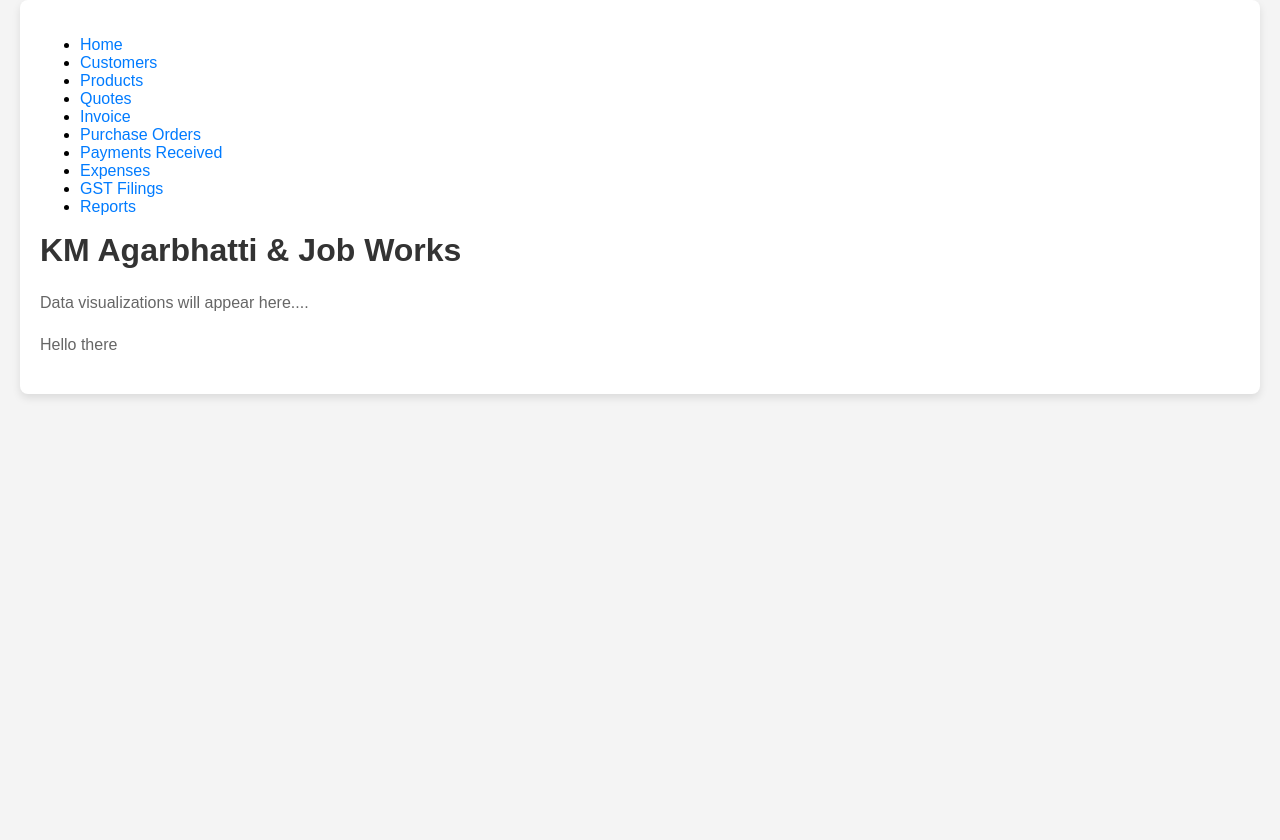
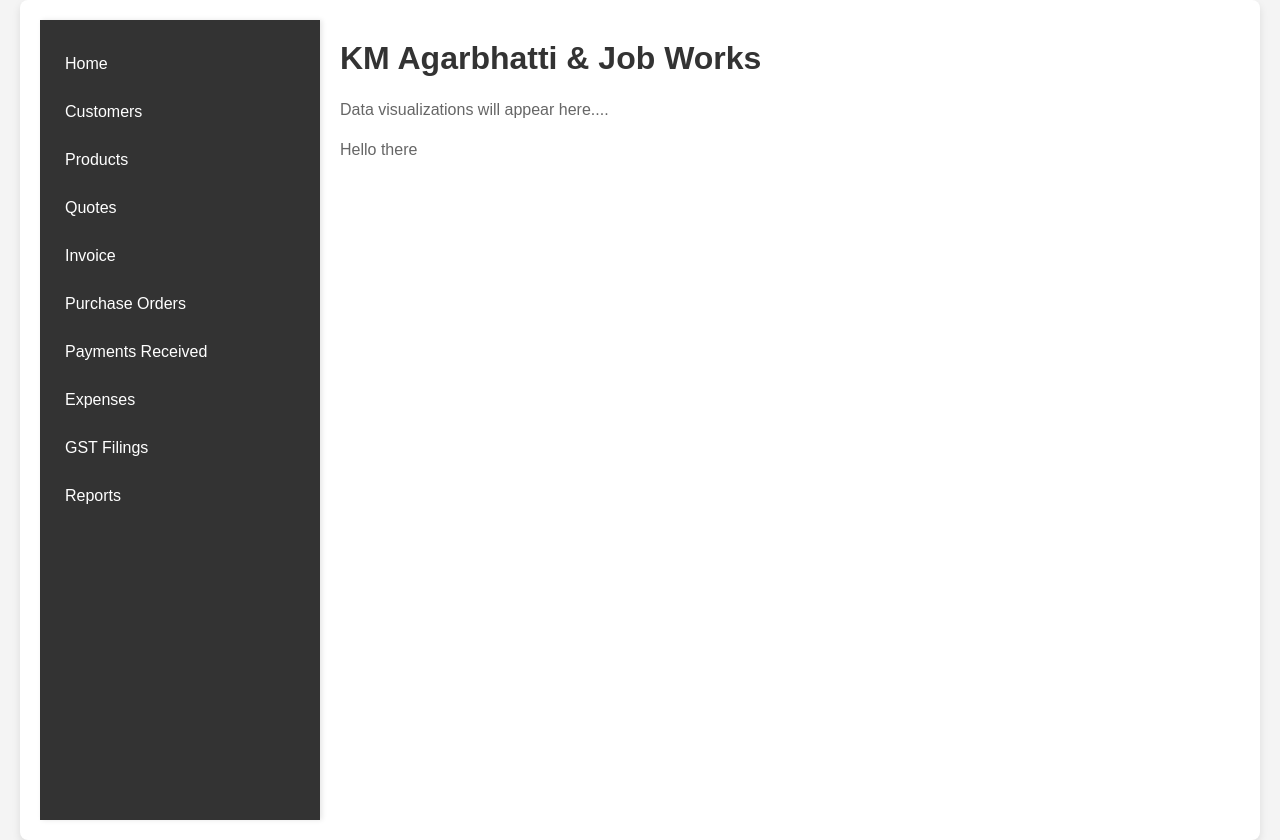
Before and after one commit to 7account13/billing_project, a Flask app: page / in a window 1280 px wide. Before the commit the page ends 398 px from the top, so only its background shows below. Run offline with Flask 3, Linux system fonts and the light colour scheme.

Commit message:
regular fixes

```diff
--- a/templates/customers.html
+++ b/templates/customers.html
@@ -35,8 +35,7 @@
             {% endfor %}
         </table>
         <a href="{{ url_for('add_customer') }}" class="btn">Add New Customer</a>
-    {% else %}
-        <a href="{{ url_for('add_customer') }}" class="btn">Create New Customer</a>
+
     {% endif %}
 
     <a href="{{ url_for('dashboard') }}" class="btn2">Back to Dashboard</a>
--- a/templates/dashboard.html
+++ b/templates/dashboard.html
@@ -3,6 +3,7 @@
 {% block title %}Dashboard{% endblock %}
 
 {% block content %}
+<link rel="stylesheet" href="{{ url_for('static', filename='css/dashboard.css') }}">
 <div class="dashboard">
     <nav class="sidebar">
         <ul>
```
